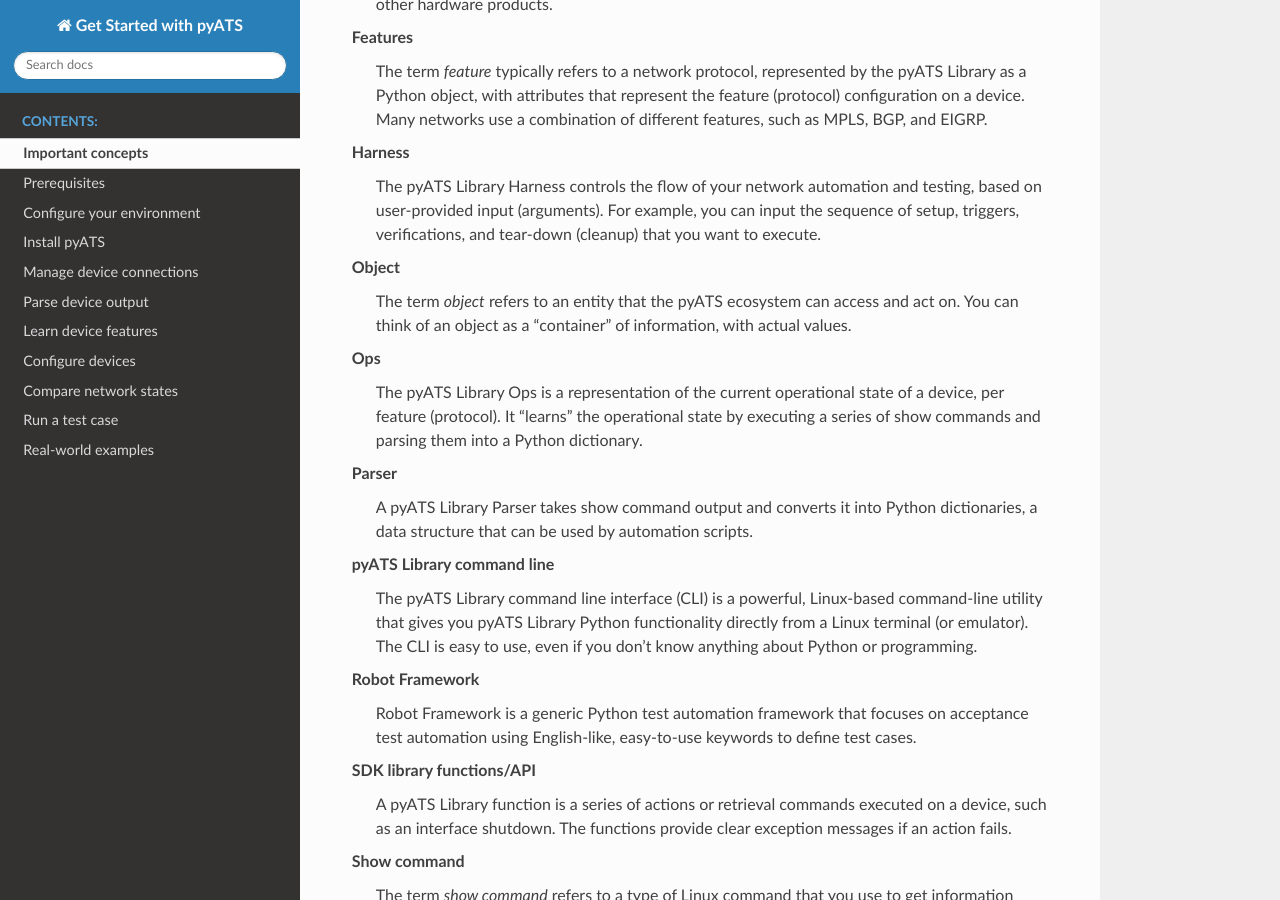
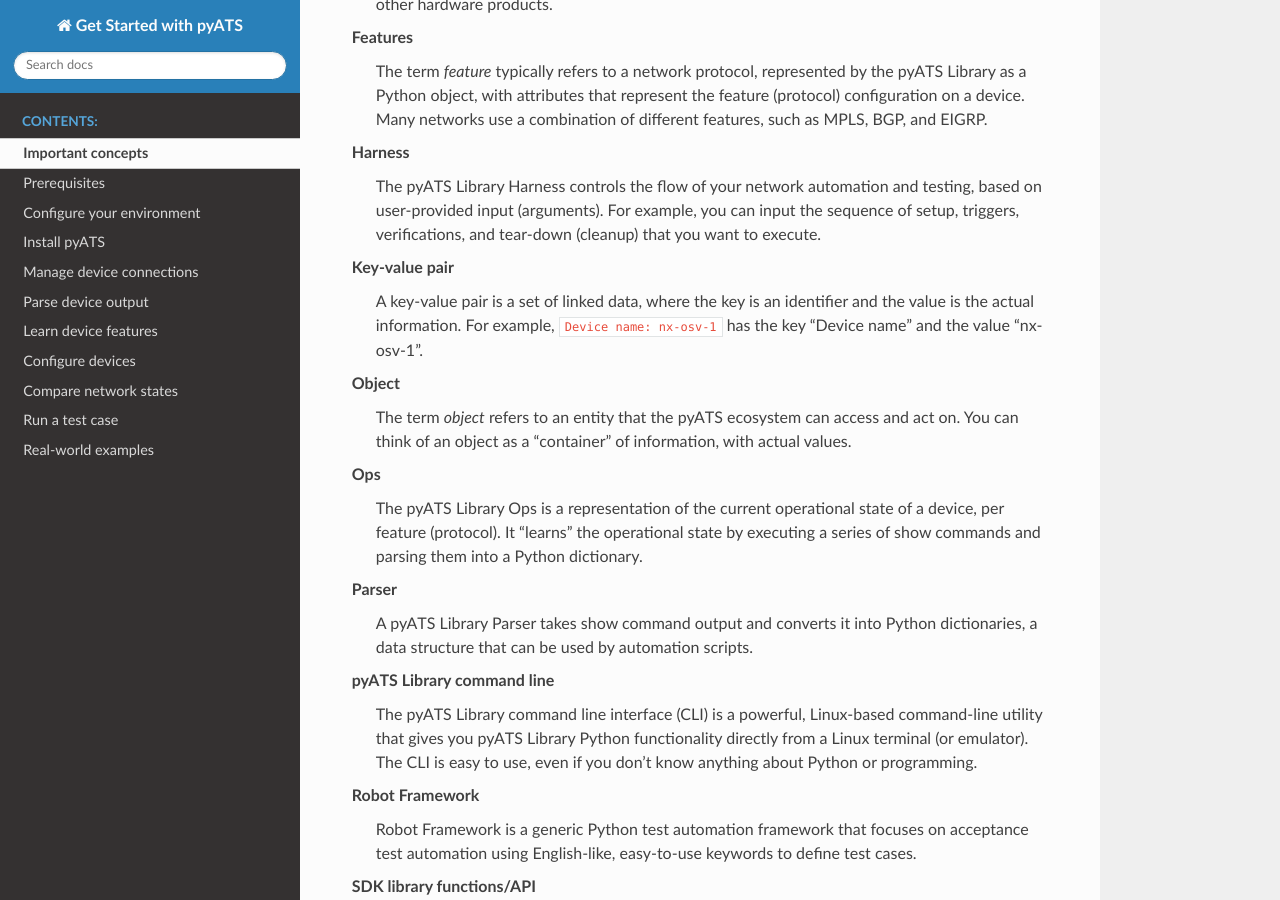
Before and after one commit to CiscoTestAutomation/getting-started, a Sphinx documentation site: the page built from source/quickstart/keyconcepts.rst, in a window 1280 px wide and 900 px high, scrolled down 700 px. Built offline with Sphinx 7.4.7 and the Read the Docs theme 2.0.0, drawn with Linux system fonts in a browser that asks for light colours; pages that are not in the unit, such as notebooks, are missing from menus.

Commit message:
Added a definition for key-value pairs.

```diff
--- a/source/quickstart/keyconcepts.rst
+++ b/source/quickstart/keyconcepts.rst
@@ -83,3 +83,6 @@
 
    Object
     The term *object* refers to an entity that the |pyATS| ecosystem can access and act on. You can think of an object as a "container" of information, with actual values.
+
+   Key-value pair
+    A key-value pair is a set of linked data, where the key is an identifier and the value is the actual information. For example, ``Device name: nx-osv-1`` has the key "Device name" and the value "nx-osv-1".
```
